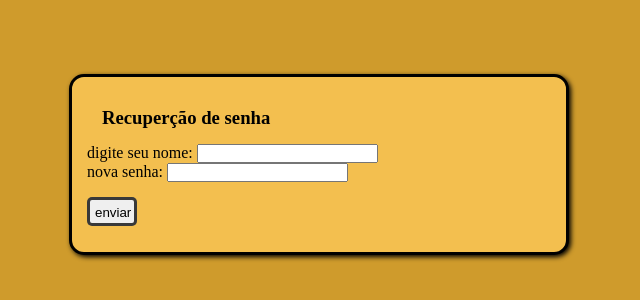
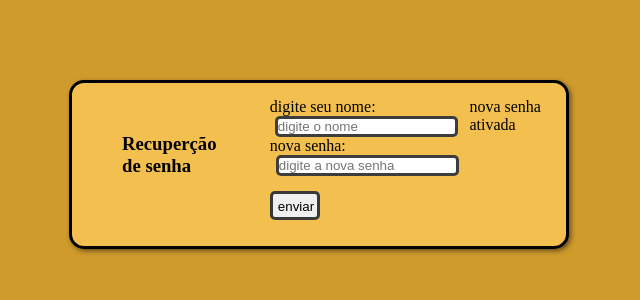
Before and after one commit to tadeu-mesquita1/projetoDiario, a plain HTML site: page front-and/recuperar_senha.html in a window 1280 px wide. Shown: the part 236-536 px from the top of the page, without its empty margins (321-961 px from the left). Drawn offline with Linux system fonts and the light colour scheme.

Commit message:
continuando com css na pagina de login

```diff
--- a/front-and/recuperar_senha.html
+++ b/front-and/recuperar_senha.html
@@ -12,14 +12,15 @@
         <h3 class="titulo">Recuperção de senha</h3>
         <form action=""  method="post">
             <label for="digiteNome">digite seu nome:</label>
-            <input type="text" id="digiteNome" name="digiteNome">
+            <input type="text" id="digiteNome" name="digiteNome" placeholder="digite o nome" class ="input" >
             <br>
             <label for="NovaSenha">nova senha:</label>
-            <input type="password" id="NovaSenha" name="NovaSenha">
+            <input type="password" id="NovaSenha" name="NovaSenha" placeholder="digite a nova senha" class ="input">
             <br>
             <button type="submit" class="btn">enviar</button>
         </form>
+        <div id="recuperar_senha">nova senha ativada</div>
     </div>
-    <div id="recuperar_senha"></div>
+
 </body>
 </html>
--- a/front-and/style.css
+++ b/front-and/style.css
@@ -13,21 +13,29 @@ body{
 }
 
 .form{
+    display: flex;
+    justify-content: space-between;
     background-color: #f3bf4f;
     width: 500px;
     border: solid black;
     border-radius: 15px;
     padding: 15px;
-    box-shadow: 2px 2px 5px rgba(0,0, 0.5) ;
+    box-shadow: 2px 2px 5px rgba(0, 0, 0, 0.5) ;
 }
 
 .input{
     border: solid rgba(0, 0, 0, 0.76);
     border-radius: 5px;
+    margin-left: 5px;
+}
+
+#NovaSenha{
+    margin-left: 6px;
 }
 
 .titulo{
-    margin: 15px;
+   margin: 10px;
+    padding: 25px;
 }
 
 .btn{
@@ -57,3 +65,12 @@ a{
 a:hover{
     text-decoration: underline;
 }
+
+#recuperar_senha{
+
+}
+
+#resultado{
+
+
+}
```
Also changed, not shown: front-and/cadastro.html (+5 -3 lines).
